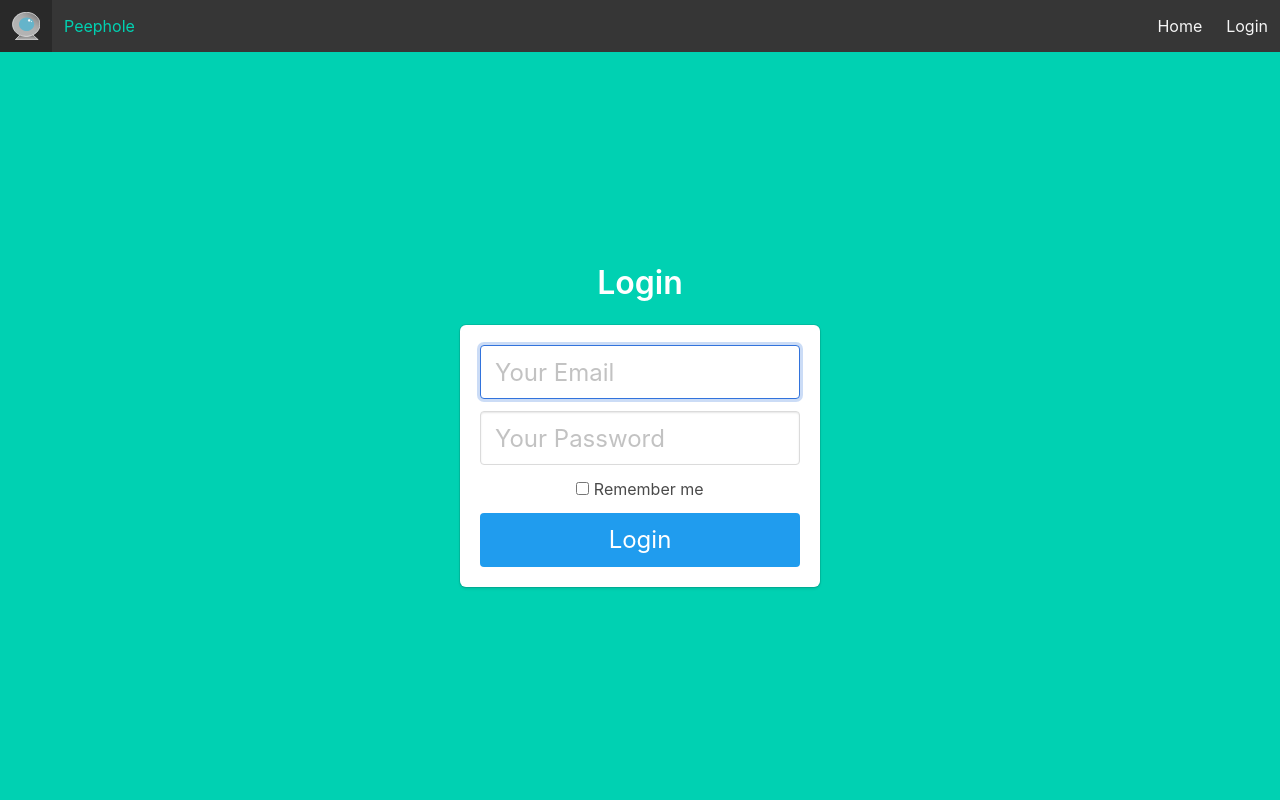
After one commit to Gawron103/Smart_Peephole, a Flask app: page /login in a window 1280 px wide. The commit adds this page. Run offline with Flask 2, Linux system fonts and the light colour scheme.

Commit message:
Created login mechanism, users model and db

```diff
--- a/server/__init__.py
+++ b/server/__init__.py
@@ -1,9 +1,33 @@
 from flask import Flask
+from flask_sqlalchemy import SQLAlchemy
+from flask_login import LoginManager
+
+# Init SQLAlchemy
+db = SQLAlchemy()
 
 def create_app():
     app = Flask(__name__)
 
-    # blueprint
+    app.config['SECRET_KEY'] = '9OLWxND4o83j4K4iuopO'
+    app.config['SQLALCHEMY_DATABASE_URI'] = 'sqlite:///PeepholeDB.sqlite'
+    app.config['SQLALCHEMY_TRACK_MODIFICATIONS'] = True
+
+    db.init_app(app)
+
+    login_manager = LoginManager()
+    login_manager.login_view = 'auth.login'
+    login_manager.init_app(app)
+
+    from .models import User
+    @login_manager.user_loader
+    def load_user(user_id):
+        return User.query.get(int(user_id))
+
+    # Blueprint for auth routes
+    from .auth import auth as auth_blueprint
+    app.register_blueprint(auth_blueprint)
+
+    # Blueprint for non auth parts of app
     from .main import main as main_blueprint
     app.register_blueprint(main_blueprint)
 
--- /dev/null
+++ b/server/auth.py
@@ -0,0 +1,39 @@
+from flask import Blueprint, render_template, redirect, url_for, session, request
+from flask_login import login_user
+from . import db
+from .models import User
+from werkzeug.security import generate_password_hash, check_password_hash
+
+auth = Blueprint('auth', __name__)
+
+@auth.route('/login')
+def login():
+    return render_template('login.html')
+
+@auth.route('/login', methods=['POST'])
+def login_post():
+    email = request.form.get('email')
+    name = request.form.get('name')
+    password = request.form.get('password')
+    remember = True if request.form.get('remember') else False
+
+    # Check if email exists in db
+    user = User.query.filter_by(email=email).first()
+
+    # Check if password for user is correct
+    if not user or not check_password_hash(user.password, password):
+        flash('Wrong login data. Try again', category='error')
+        return redirect(url_for('auth.login'))
+
+    login_user(user, remember=remember)
+
+    return redirect(url_for('main.profile', user_name=user.name))
+
+@auth.route('/logout')
+def logout():
+    logout_user()
+
+    if session.get('was_once_logged_in'):
+        del session['was_once_logged_in']
+
+    redirect(url_for('main.index'))
--- a/server/main.py
+++ b/server/main.py
@@ -1,7 +1,12 @@
 from flask import render_template, Blueprint
+from flask_login import current_user
 
 main = Blueprint('main', __name__)
 
 @main.route('/')
 def index():
     return render_template('index.html')
+
+@main.route('/profile')
+def profile():
+    return render_template('profile.html', name=current_user.name)
--- /dev/null
+++ b/server/static/css/styles_base.css
@@ -0,0 +1,21 @@
+.profile-text {
+    color: #fff;
+    font-size: 5em;
+    font-weight: 300;
+}
+@media (max-width: 1000px) {
+    .profile-text {
+        color: #fff;
+        font-size: 3em;
+        font-weight: 700;
+        margin-top: 20px;
+    }
+}
+@media (max-width: 600px) {
+    .profile-text {
+        color: #fff;
+        font-size: 2em;
+        font-weight: 700;
+        margin-top: 20px;
+    }
+}
--- /dev/null
+++ b/server/templates/base.html
@@ -0,0 +1,58 @@
+<!DOCTYPE html>
+<html>
+<head>
+    <meta charset="utf-8">
+    <meta name="viewport" content="width=device-width, initial-scale=1">
+    <title>Peephole</title>
+    <link rel="stylesheet" href="https://cdnjs.cloudflare.com/ajax/libs/bulma/0.7.2/css/bulma.min.css" />
+    <link rel="stylesheet" href="{{ url_for('static', filename='css/styles_base.css')}}?version=2" />
+</head>
+<body>
+    <nav class="navbar is-dark">
+        <div class="navbar-brand">
+            <a class="navbar-item">
+                <img src="{{ url_for('static', filename='img/navbar_logo.svg') }}" class="img-responsive">
+            </a>
+            <span class="navbar-item has-text-primary">Peephole</span>
+            <span class="navbar-burger burger" data-target="navMenu">
+                <span></span>
+                <span></span>
+                <span></span>
+            </span>
+        </div>
+        <div id="navMenu" class="navbar-menu">
+            <div class="navbar-end">
+                <a href="{{ url_for('main.index') }}" class="navbar-item">Home</a>
+                {% if current_user.is_authenticated %}
+                <a href="{{ url_for('main.profile', user_name=current_user.name) }}" class="navbar-item"> Profile</a>
+                {% endif %}
+                {% if not current_user.is_authenticated %}
+                <a href="{{ url_for('auth.login') }}" class="navbar-item">Login</a>
+                {% endif %}
+                {% if current_user.is_authenticated %}
+                <a href="{{ url_for('auth.logout') }}" class="navbar-item">Logout</a>
+                {% endif %}
+            </div>
+        </div>
+    </nav>
+    <section class="hero is-primary is-fullheight-with-navbar is-mobile">
+        <div class="hero-body">
+            <div class="container has-text-centered">
+                {% block content %}
+                {% endblock %}
+            </div>
+        </div>
+    </section>
+    <script type="text/javascript">
+        (function() {
+            var burger = document.querySelector('.burger');
+            var nav = document.querySelector('#' + burger.dataset.target);
+
+            burger.addEventListener('click', function() {
+                burger.classList.toggle('is-active');
+                nav.classList.toggle('is-active');
+            });
+        })();
+    </script>
+</body>
+</html>
--- /dev/null
+++ b/server/templates/login.html
@@ -0,0 +1,35 @@
+{% extends "base.html" %}
+
+{% block content %}
+<div class="column is-4 is-offset-4">
+    <h3 class="title">Login</h3>
+    <div class="box">
+        {% with messages = get_flashed_messages() %}
+        {% if messages %}
+        <div class="notification is-danger">
+            {{ messages[0] }}
+        </div>
+        {% endif %}
+        {% endwith %}
+        <form method="POST" action="/login">
+            <div class="field">
+                <div class="control">
+                    <input class="input is-large" type="email" name="email" placeholder="Your Email" autofocus="">
+                </div>
+            </div>
+            <div class="field">
+                <div class="control">
+                    <input class="input is-large" type="password" name="password" placeholder="Your Password">
+                </div>
+            </div>
+            <div class="field">
+                <label class="checkbox">
+                    <input type="checkbox" name="remember">
+                    Remember me
+                </label>
+            </div>
+            <button class="button is-block is-info is-large is-fullwidth">Login</button>
+        </form>
+    </div>
+</div>
+{% endblock %}
```
Also changed, not shown: server/models.py (added, +8 -0 lines), server/static/css/styles.css (added, +26 -0 lines), server/templates/index.html (+14 -8 lines), server/templates/profile.html (added, +9 -0 lines), server/PeepholeDB.sqlite (added), server/static/img/logo.svg (added), server/static/img/navbar_logo.svg (added).
